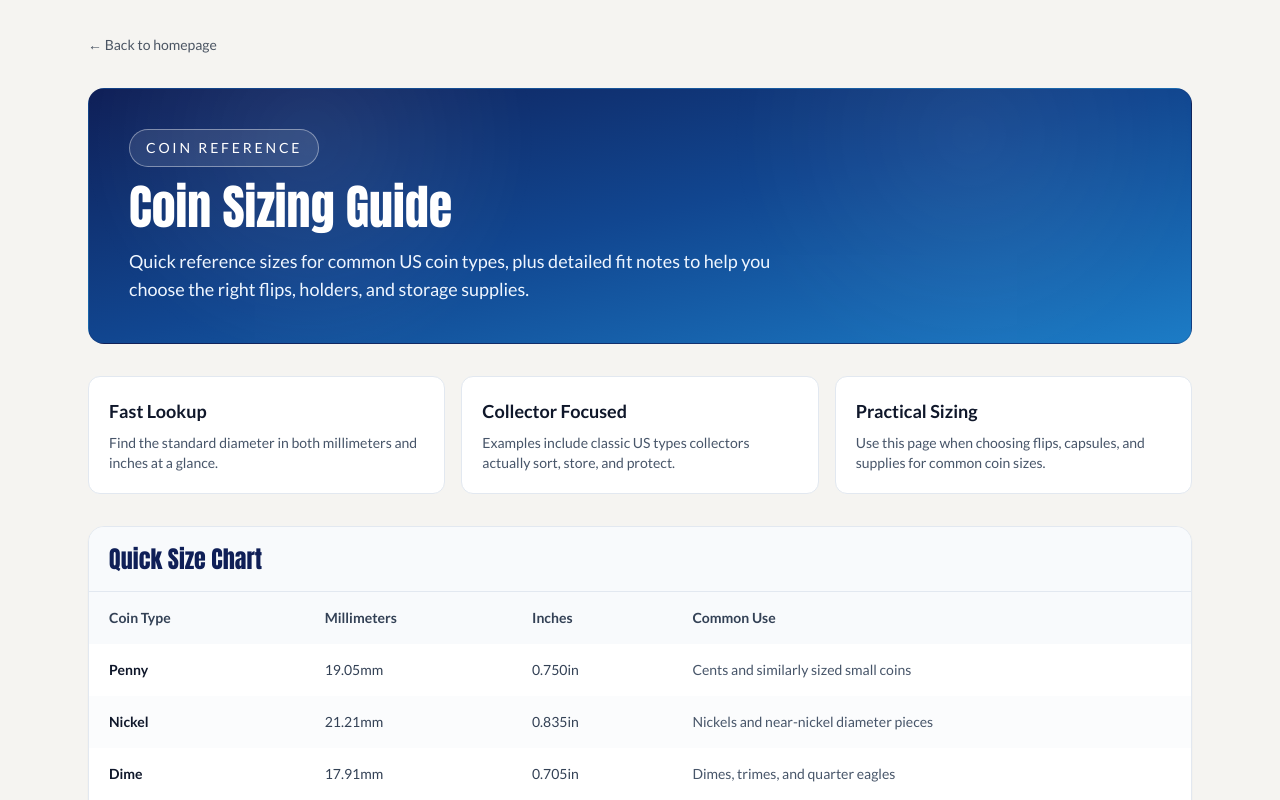
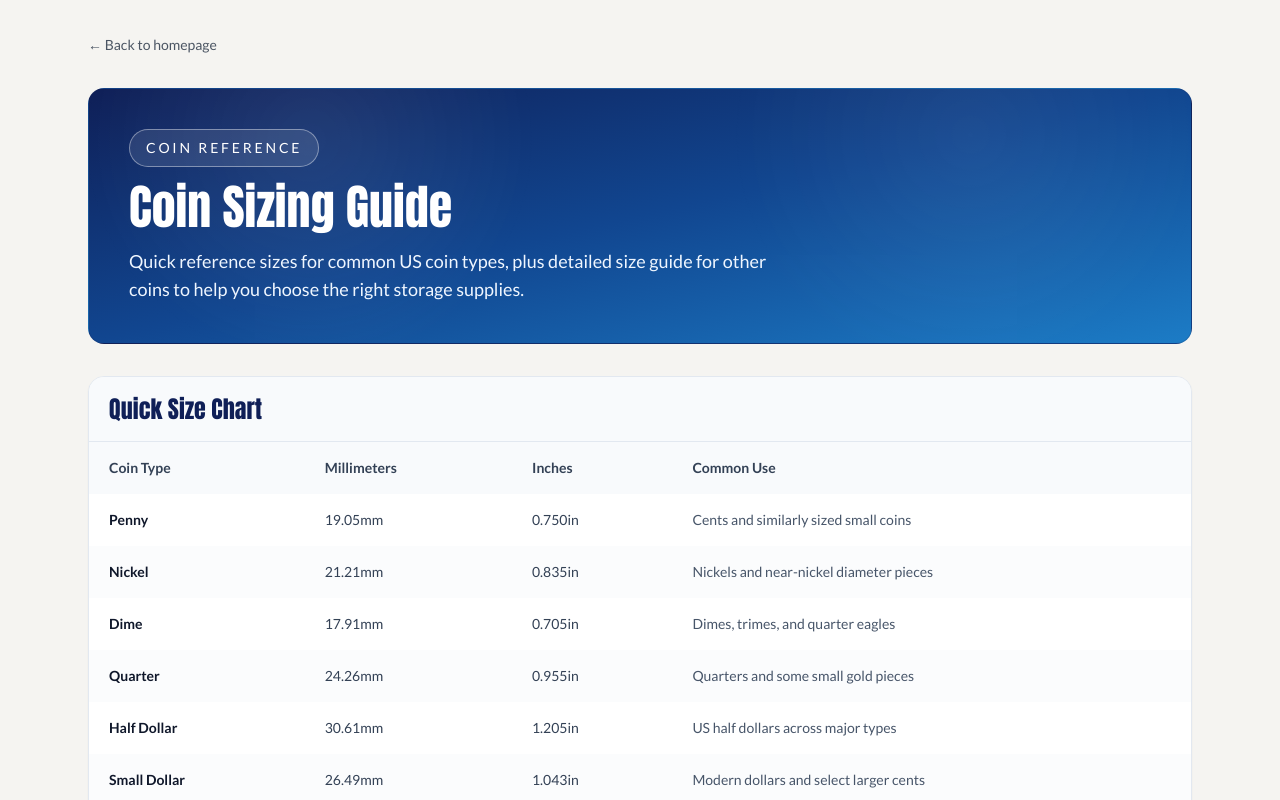
Before and after one commit to usacoincollector/coin, a Next.js app: page /sizing-guide in a window 1280 px wide. Shown: the top 800 px of the page. Built offline with nearby package versions, Linux system fonts and the light colour scheme.

Commit message:
Tighten dashboard and sizing guide copy

```diff
--- a/app/dashboard/coins/new/page.tsx
+++ b/app/dashboard/coins/new/page.tsx
@@ -7,7 +7,7 @@ export default function NewCoinPage() {
       <div className="flex items-center justify-between">
         <h1 className="text-xl font-semibold">Add Coin</h1>
         <Link className="text-sm" href="/dashboard">
-          Cancel
+          ← Back to dashboard
         </Link>
       </div>
       <CoinForm mode="create" />
--- a/app/dashboard/page.tsx
+++ b/app/dashboard/page.tsx
@@ -125,7 +125,11 @@ export default async function DashboardPage() {
                 <dd>{coin.storage_location}</dd>
               </div>
             </dl>
-            {coin.notes && <p className="mt-3 text-sm text-gray-700">{coin.notes}</p>}
+            {coin.notes && (
+              <p className="mt-3 text-sm text-gray-700">
+                <span className="font-semibold">Notes:</span> {coin.notes}
+              </p>
+            )}
 
             {coin.image_urls?.length > 0 && (
               <div className="mt-3 grid grid-cols-3 gap-2">
--- a/app/sizing-guide/page.tsx
+++ b/app/sizing-guide/page.tsx
@@ -65,26 +65,11 @@ export default function SizingGuidePage() {
             Coin Sizing Guide
           </h1>
           <p className="max-w-2xl text-base text-blue-50 md:text-lg">
-            Quick reference sizes for common US coin types, plus detailed fit notes to help you choose the right flips,
-            holders, and storage supplies.
+            Quick reference sizes for common US coin types, plus detailed size guide for other coins to help you
+            choose the right storage supplies.
           </p>
         </div>
       </header>
-
-      <section className="grid gap-4 md:grid-cols-3">
-        <article className="rounded-xl border border-slate-200 bg-white p-5">
-          <h2 className="text-lg font-semibold text-slate-900">Fast Lookup</h2>
-          <p className="mt-2 text-sm text-slate-600">Find the standard diameter in both millimeters and inches at a glance.</p>
-        </article>
-        <article className="rounded-xl border border-slate-200 bg-white p-5">
-          <h2 className="text-lg font-semibold text-slate-900">Collector Focused</h2>
-          <p className="mt-2 text-sm text-slate-600">Examples include classic US types collectors actually sort, store, and protect.</p>
-        </article>
-        <article className="rounded-xl border border-slate-200 bg-white p-5">
-          <h2 className="text-lg font-semibold text-slate-900">Practical Sizing</h2>
-          <p className="mt-2 text-sm text-slate-600">Use this page when choosing flips, capsules, and supplies for common coin sizes.</p>
-        </article>
-      </section>
 
       <section className="overflow-hidden rounded-2xl border border-slate-200 bg-white shadow-sm">
         <div className="border-b border-slate-200 bg-slate-50 px-5 py-4">
--- a/components/home-page-static.tsx
+++ b/components/home-page-static.tsx
@@ -30,9 +30,11 @@ export default function HomePage() {
         <div className="pointer-events-none absolute inset-0 opacity-40 [background:radial-gradient(circle_at_15%_15%,rgba(255,255,255,0.38),transparent_28%),radial-gradient(circle_at_85%_20%,rgba(255,255,255,0.22),transparent_30%)]" />
         <div className="pointer-events-none absolute -bottom-16 left-[-10%] h-48 w-[120%] rounded-[100%] border-t-8 border-red-500/90 bg-blue-950/80" />
         <div className="relative z-10 max-w-4xl space-y-5">
-          <p className="inline-block rounded-full border border-white/40 bg-white/10 px-4 py-2 text-2xl tracking-[0.08em] md:text-3xl">
-            USA COIN COLLECTOR
-          </p>
+          <div className="text-center md:text-left">
+            <p className="inline-block rounded-full border border-white/40 bg-white/10 px-4 py-2 text-[1.7rem] tracking-[0.08em] md:text-[2.1rem]">
+              USA COIN COLLECTOR
+            </p>
+          </div>
           <h1 className="text-xl leading-tight md:text-3xl [font-family:'Impact','Haettenschweiler','Arial_Narrow_Bold',sans-serif]">
             Premium Coin Flips, Capsules, and Storage Solutions for Serious Collectors
           </h1>
```
